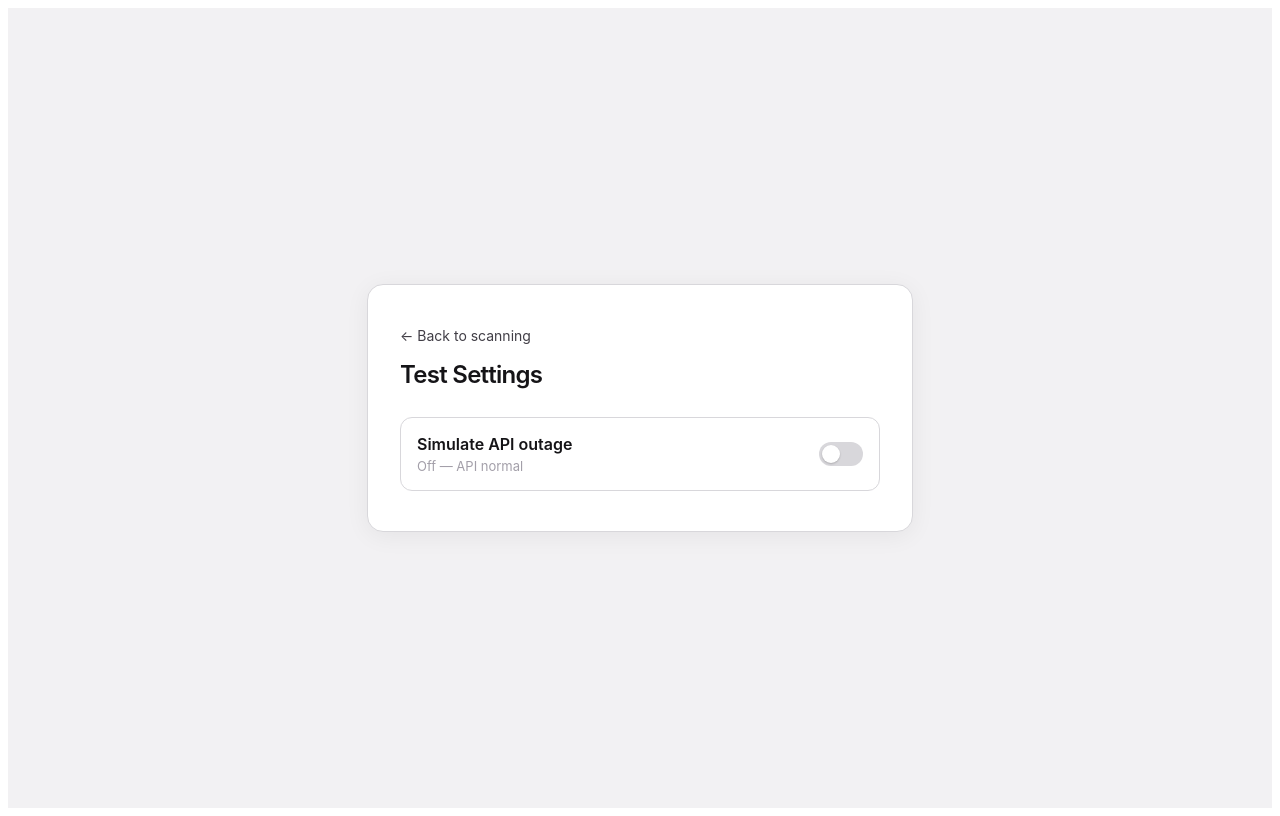
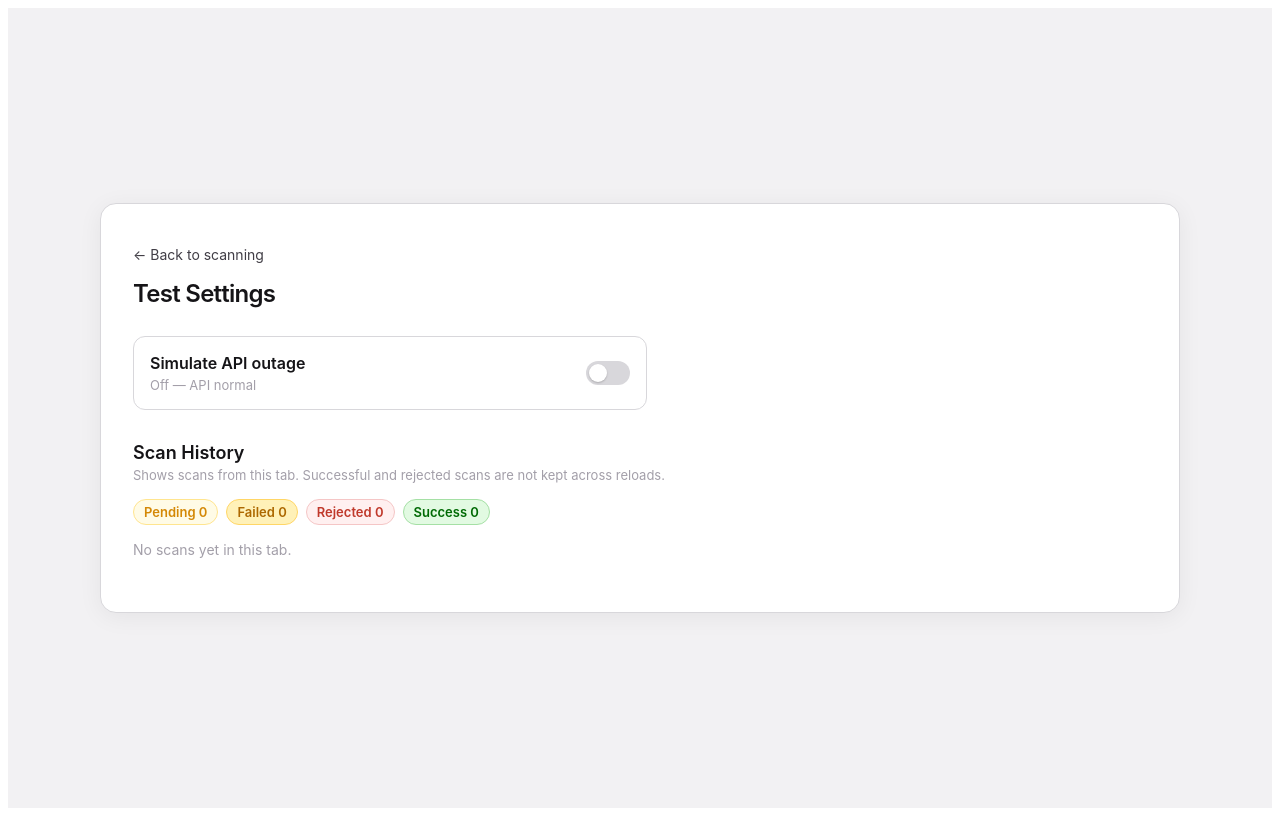
Before and after one commit to spydrone13/orthanc-scan-ui, an Angular app: page /admin in a window 1280 px wide. Built offline with nearby package versions, Linux system fonts and the light colour scheme.

Commit message:
Scan history on admin screen

```diff
--- a/src/app/admin/admin.css
+++ b/src/app/admin/admin.css
@@ -28,7 +28,8 @@
   border-radius: 1rem;
   padding: 2.5rem 2rem;
   width: 100%;
-  max-width: 480px;
+  max-width: 1080px;
+  box-sizing: border-box;
   box-shadow: 0 4px 24px oklch(0% 0 0 / 6%);
 }
 
@@ -122,3 +123,159 @@
   outline: 2px solid var(--amber);
   outline-offset: 2px;
 }
+
+.toggle-row {
+  max-width: 480px;
+}
+
+/* Scan history */
+.history {
+  margin-top: 2rem;
+}
+
+.section-title {
+  font-size: 1.125rem;
+  font-weight: 600;
+  color: var(--gray-900);
+  margin: 0 0 0.25rem;
+}
+
+.section-note {
+  font-size: 0.8125rem;
+  color: var(--gray-400);
+  margin: 0 0 1rem;
+}
+
+.chips {
+  display: flex;
+  flex-wrap: wrap;
+  gap: 0.5rem;
+  margin-bottom: 1rem;
+}
+
+.chip {
+  padding: 0.25rem 0.625rem;
+  font-size: 0.8125rem;
+  font-weight: 600;
+  border-radius: 999px;
+  border: 1px solid;
+}
+
+.chip--pending,
+.badge--pending {
+  color: #d48806;
+  background: #fffbe6;
+  border-color: #ffe58f;
+}
+
+.chip--failed,
+.badge--failed {
+  color: #ad6800;
+  background: #fff1b8;
+  border-color: #ffd666;
+}
+
+.chip--rejected,
+.badge--rejected {
+  color: #c0392b;
+  background: #fff0f0;
+  border-color: #f5c6c6;
+}
+
+.chip--success,
+.badge--success {
+  color: oklch(45% 0.16 145);
+  background: oklch(96% 0.04 145);
+  border-color: oklch(85% 0.1 145);
+}
+
+.empty {
+  font-size: 0.875rem;
+  color: var(--gray-400);
+}
+
+.table-wrap {
+  overflow-x: auto;
+  border: 1px solid var(--border);
+  border-radius: 0.75rem;
+}
+
+table {
+  width: 100%;
+  border-collapse: collapse;
+  font-size: 0.8125rem;
+  color: var(--gray-900);
+}
+
+th,
+td {
+  padding: 0.5rem 0.75rem;
+  text-align: left;
+  vertical-align: top;
+  border-bottom: 1px solid var(--border);
+  white-space: nowrap;
+}
+
+th {
+  font-size: 0.75rem;
+  font-weight: 600;
+  text-transform: uppercase;
+  letter-spacing: 0.04em;
+  color: var(--gray-400);
+  background: var(--gray-100);
+}
+
+tbody tr:last-child td {
+  border-bottom: none;
+}
+
+.mono {
+  font-variant-numeric: tabular-nums;
+}
+
+.num {
+  text-align: right;
+  font-variant-numeric: tabular-nums;
+}
+
+.sub {
+  font-size: 0.75rem;
+  color: var(--gray-400);
+  white-space: normal;
+}
+
+.badge {
+  display: inline-block;
+  padding: 0.125rem 0.5rem;
+  font-size: 0.75rem;
+  font-weight: 600;
+  text-transform: capitalize;
+  border-radius: 999px;
+  border: 1px solid;
+}
+
+.error-cell {
+  white-space: normal;
+  min-width: 12rem;
+  color: #ad6800;
+}
+
+.error-cell--rejected {
+  color: #c0392b;
+  font-weight: 600;
+}
+
+.retry-btn {
+  padding: 0.25rem 0.625rem;
+  font-size: 0.75rem;
+  font-weight: 600;
+  color: var(--amber);
+  background: #fff;
+  border: 1px solid #ffe58f;
+  border-radius: 0.375rem;
+  cursor: pointer;
+}
+
+.retry-btn:hover {
+  background: #fff7d6;
+}
--- a/src/app/admin/admin.html
+++ b/src/app/admin/admin.html
@@ -19,5 +19,78 @@
         (change)="settings.setApiOutage($any($event.target).checked)"
       />
     </label>
+
+    <section class="history">
+      <h2 class="section-title">Scan History</h2>
+      <p class="section-note">
+        Shows scans from this tab. Successful and rejected scans are not kept across reloads.
+      </p>
+
+      <div class="chips">
+        <span class="chip chip--pending">Pending {{ counts().pending }}</span>
+        <span class="chip chip--failed">Failed {{ counts().failed }}</span>
+        <span class="chip chip--rejected">Rejected {{ counts().rejected }}</span>
+        <span class="chip chip--success">Success {{ counts().success }}</span>
+      </div>
+
+      @if (store.scanHistory().length === 0) {
+        <p class="empty">No scans yet in this tab.</p>
+      } @else {
+        <div class="table-wrap">
+          <table>
+            <thead>
+              <tr>
+                <th>Status</th>
+                <th>Lot</th>
+                <th>User</th>
+                <th>From &rarr; To</th>
+                <th>Type</th>
+                <th>Submitted</th>
+                <th>Attempts</th>
+                <th>Last attempt</th>
+                <th>Next retry</th>
+                <th>Error</th>
+                <th></th>
+              </tr>
+            </thead>
+            <tbody>
+              @for (item of store.scanHistory(); track item.clientId) {
+                <tr>
+                  <td><span [class]="'badge badge--' + item.status">{{ item.status }}</span></td>
+                  <td class="mono">{{ item.lotId }}</td>
+                  <td>{{ item.userName }}</td>
+                  <td>
+                    {{ store.stageDescription(item.currentStage) }} &rarr; {{ store.stageDescription(item.destination) }}
+                    @if (item.note) {
+                      <div class="sub">{{ item.note }}</div>
+                    }
+                  </td>
+                  <td>{{ item.scanType ?? '—' }}</td>
+                  <td class="mono">{{ formatTime(item.submittedAt) }}</td>
+                  <td class="num">{{ item.attempts ?? 0 }}</td>
+                  <td class="mono">{{ formatTime(item.lastAttemptAt) }}</td>
+                  <td class="mono">
+                    @if (item.status === 'failed') {
+                      {{ formatTime(item.nextRetryAt) }}
+                      <div class="sub">{{ countdown(item) }}</div>
+                    } @else {
+                      —
+                    }
+                  </td>
+                  <td class="error-cell" [class.error-cell--rejected]="item.status === 'rejected'">
+                    {{ item.errorMessage ?? '' }}
+                  </td>
+                  <td>
+                    @if (item.status === 'failed') {
+                      <button type="button" class="retry-btn" (click)="retryNow(item.clientId)">Retry now</button>
+                    }
+                  </td>
+                </tr>
+              }
+            </tbody>
+          </table>
+        </div>
+      }
+    </section>
   </div>
 </main>
--- a/src/app/admin/admin.ts
+++ b/src/app/admin/admin.ts
@@ -1,6 +1,7 @@
-import { Component, inject } from '@angular/core';
+import { Component, DestroyRef, computed, inject, signal } from '@angular/core';
 import { RouterLink } from '@angular/router';
 import { TestSettingsService } from './test-settings.service';
+import { ScanHistoryItem, ScanLotService, ScanStatus } from '../scan-lot/scan-lot.service';
 
 @Component({
   selector: 'app-admin',
@@ -10,4 +11,38 @@ import { TestSettingsService } from './test-settings.service';
 })
 export class AdminComponent {
   readonly settings = inject(TestSettingsService);
+  readonly store = inject(ScanLotService);
+
+  /** Ticks every second for live retry countdowns. */
+  readonly now = signal(Date.now());
+
+  readonly counts = computed(() => {
+    const counts: Record<ScanStatus, number> = { pending: 0, failed: 0, rejected: 0, success: 0 };
+    for (const item of this.store.scanHistory()) {
+      counts[item.status]++;
+    }
+    return counts;
+  });
+
+  constructor() {
+    this.store.loadStages().subscribe();
+    const id = setInterval(() => this.now.set(Date.now()), 1000);
+    inject(DestroyRef).onDestroy(() => clearInterval(id));
+  }
+
+  formatTime(ms: number | undefined): string {
+    return ms ? new Date(ms).toLocaleTimeString() : '—';
+  }
+
+  countdown(item: ScanHistoryItem): string {
+    const secs = Math.ceil(((item.nextRetryAt ?? 0) - this.now()) / 1000);
+    if (secs <= 0) {
+      return 'due';
+    }
+    return secs >= 60 ? `${Math.floor(secs / 60)}:${String(secs % 60).padStart(2, '0')}` : `${secs}s`;
+  }
+
+  retryNow(clientId: string): void {
+    this.store.resendScan(clientId).subscribe({ error: () => {} });
+  }
 }
--- a/src/app/scan-lot/scan-lot.css
+++ b/src/app/scan-lot/scan-lot.css
@@ -352,6 +352,14 @@ select.invalid:focus {
   text-decoration: none;
 }
 
+.admin-link {
+  display: block;
+  margin-top: 1.5rem;
+  text-align: center;
+  font-size: 0.8125rem;
+  color: var(--gray-400);
+}
+
 .history-row--failed {
   cursor: help;
 }
--- a/src/app/scan-lot/scan-lot.html
+++ b/src/app/scan-lot/scan-lot.html
@@ -167,6 +167,10 @@
           }
         </div>
       }
+
+      @if (enableAdmin) {
+        <a class="admin-link" routerLink="/admin">Test settings</a>
+      }
     </div>
   </main>
 }
--- a/src/app/scan-lot/scan-lot.service.ts
+++ b/src/app/scan-lot/scan-lot.service.ts
@@ -50,6 +50,10 @@ export interface ScanHistoryItem extends ScanRecord {
   clientId: string;
   status: ScanStatus;
   errorMessage?: string;
+  /** Epoch ms when the user submitted the scan. */
+  submittedAt?: number;
+  /** Epoch ms when the most recent send started. */
+  lastAttemptAt?: number;
   /** Number of failed sends so far. */
   attempts?: number;
   /** Epoch ms when a failed scan is next auto-retried. */
@@ -150,9 +154,21 @@ export class ScanLotService {
   readonly scanHistory = signal<ScanHistoryItem[]>(readUnsentScans());
   readonly stages = signal<LotStage[]>([]);
   private scanCount = 0;
+  private autoRetryStarted = false;
 
   constructor() {
     effect(() => storeUnsentScans(this.scanHistory().filter(isUnsent)));
+  }
+
+  /**
+   * Starts the auto-retry loop for failed scans. Only the scanning screen calls this, so a
+   * second tab opened straight on /admin doesn't also retry the same persisted scans.
+   */
+  startAutoRetry(): void {
+    if (this.autoRetryStarted) {
+      return;
+    }
+    this.autoRetryStarted = true;
 
     setInterval(() => this.retryDue(), 1000);
 
@@ -234,7 +250,7 @@ export class ScanLotService {
   submitScan(scan: { lotId: string; destination: string; note: string }): Observable<ScanHistoryItem> {
     const clientId = crypto.randomUUID();
     const record: ScanRecord = { ...this.sessionData()!, ...scan };
-    const pending: ScanHistoryItem = { ...record, clientId, status: 'pending' };
+    const pending: ScanHistoryItem = { ...record, clientId, status: 'pending', submittedAt: Date.now() };
 
     this.scanHistory.update(h => [pending, ...h]);
     return this.send(clientId, record);
@@ -257,6 +273,7 @@ export class ScanLotService {
   }
 
   private send(clientId: string, record: ScanRecord): Observable<ScanHistoryItem> {
+    this.updateItem(clientId, { lastAttemptAt: Date.now() });
     return this.postScan(record).pipe(
       timeout(SCAN_TIMEOUT_MS),
       map(res => {
--- a/src/app/scan-lot/scan-lot.ts
+++ b/src/app/scan-lot/scan-lot.ts
@@ -2,6 +2,7 @@ import { Component, computed, inject, OnInit, signal } from '@angular/core';
 import { ActivatedRoute, Router, RouterLink } from '@angular/router';
 import { ReactiveFormsModule, FormBuilder, Validators } from '@angular/forms';
 import { DestinationOption, ScanLotService } from './scan-lot.service';
+import { environment } from '../../environments/environment';
 
 @Component({
   selector: 'app-scan-lot',
@@ -15,12 +16,14 @@ export class ScanLotComponent implements OnInit {
   private readonly route = inject(ActivatedRoute);
   private readonly router = inject(Router);
   readonly selectedStage = signal<string | null>(null);
+  readonly enableAdmin = environment.enableAdmin;
 
   sessionForm = this.fb.group({
     userName: ['', Validators.required],
   });
 
   ngOnInit(): void {
+    this.store.startAutoRetry();
     const stage = this.route.snapshot.queryParamMap.get('stage');
     this.store.loadStages().subscribe(stages => {
       const restored = this.store.sessionData();
```
